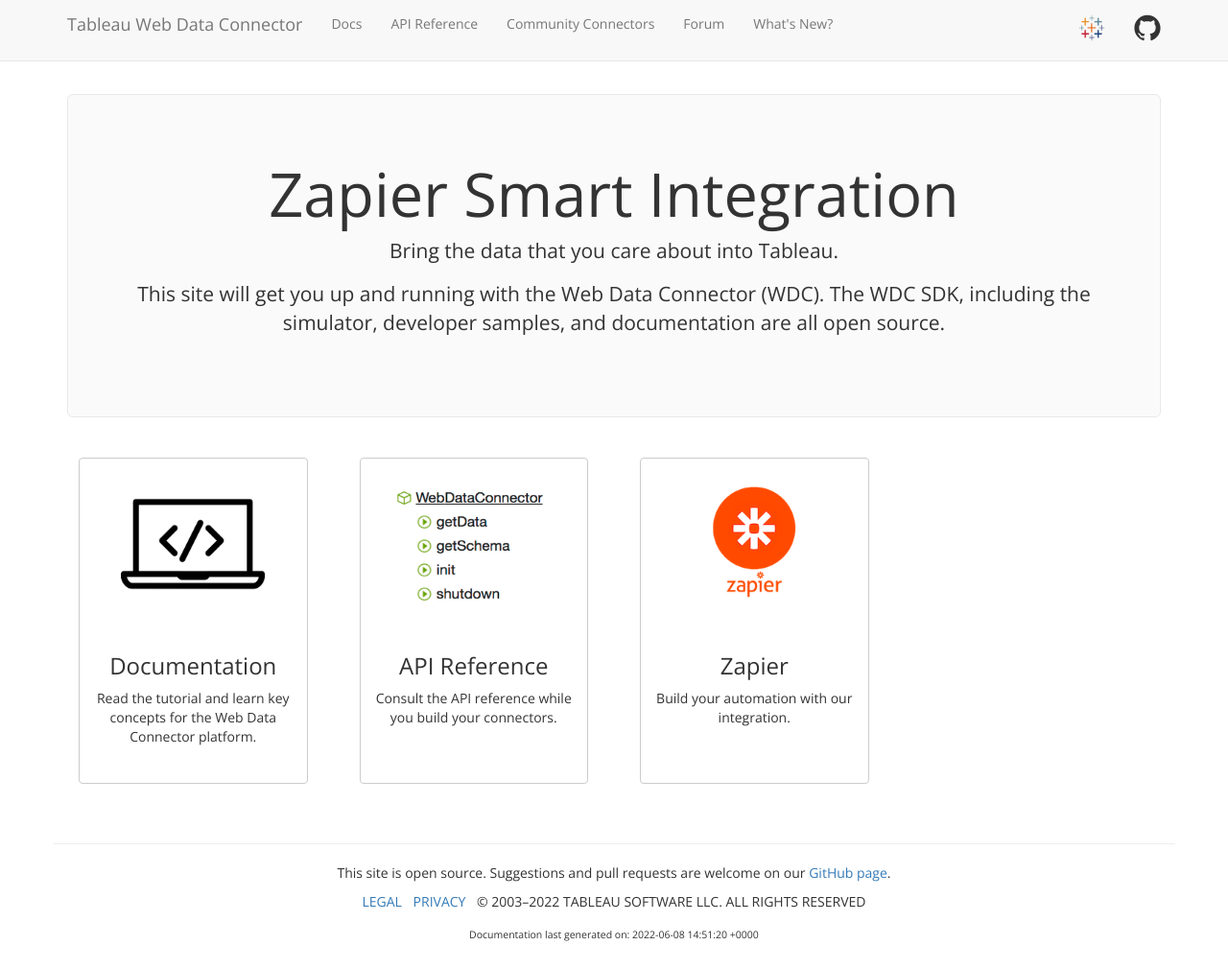
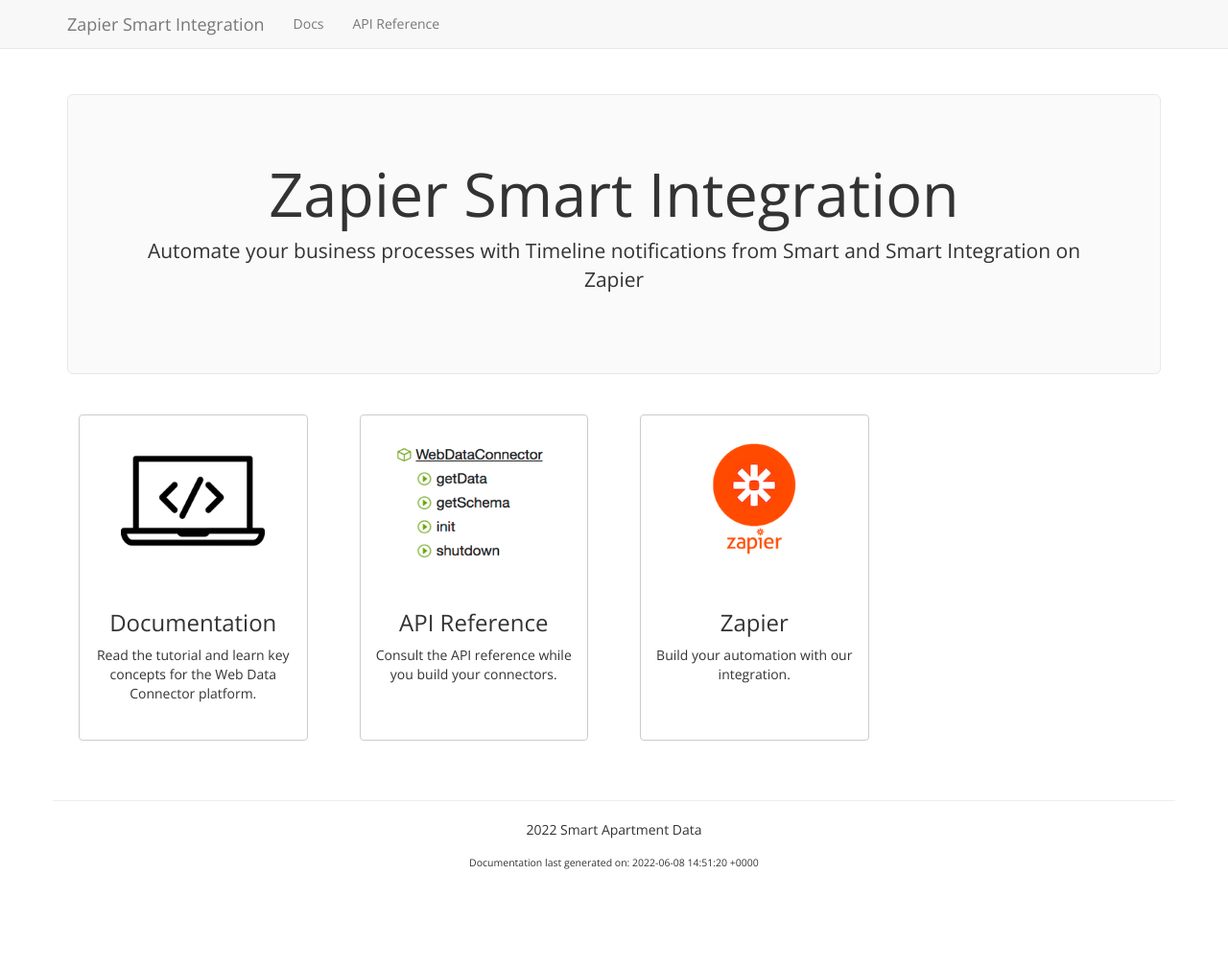
Before and after one commit to b4blue/b4blue.github.io, a Jekyll site: the page built from index.html, in a window 1280 px wide and 1010 px high. Shown: the whole window at 96% size. Built offline with Jekyll 4.4.1, drawn with Linux system fonts in a browser that asks for light colours; nearby versions of some CDN libraries.

Commit message:
no message

```diff
--- a/_includes/footer.html
+++ b/_includes/footer.html
@@ -2,8 +2,7 @@
 <footer>
     <div class="row">
             <hr class="footer-hr">
-            <p>This site is open source. Suggestions and pull requests are welcome on our <a href="https://github.com/tableau/webdataconnector">GitHub page</a>.</p>
-            <p><a href="https://www.tableau.com/en-us/legal" class="aLegal">LEGAL</a> <a href="https://www.tableau.com/en-us/privacy" class="aLegal">PRIVACY</a> &copy; 2003&ndash;<script>document.write(new Date().getFullYear())</script> TABLEAU SOFTWARE LLC. ALL RIGHTS RESERVED</p>
+            <p> 2022 Smart Apartment Data</p>
             <sub>Documentation last generated on: {{ site.time }}</sub>
     </div>
 </footer>
--- a/_includes/header.html
+++ b/_includes/header.html
@@ -9,20 +9,12 @@
             <span class="icon-bar"></span>
             <span class="icon-bar"></span>
           </button>
-          <a class="navbar-brand navbar-brand-logo" href="{{ site.baseurl }}/#">Tableau Web Data Connector</a>
+          <a class="navbar-brand navbar-brand-logo" href="{{ site.baseurl }}/#">Zapier Smart Integration</a>
         </div>
         <div id="navbar" class="navbar-collapse collapse">
           <ul class="nav navbar-nav">
             <li><a href="{{ site.baseurl }}/docs/">Docs</a></li>
             <li><a href="{{ site.baseurl }}/docs/api_ref.html">API Reference</a></li>
-            <li><a href="{{ site.baseurl }}/community/">Community Connectors</a></li>
-            <li><a target="_blank" href="https://community.tableau.com/s/topic/0TO4T000000QFBJWA4/web-data-connector">Forum</a></li>
-            <li><a href="{{ site.baseurl }}/news/">What's New?</a></li>
-          </ul>
-          <ul class="nav navbar-nav navbar-right">
-            <li class="tableauIcon"><a target="_blank" href="http://tableau.com"><img src="{{ site.baseurl }}/assets/logo.png" alt="Tableau Developers" class="logo" /></a></li>
-            <li><a target="_blank" href="https://github.com/tableau/webdataconnector"><span class="icon icon--github" title="WDC on GitHub" alt="WDC on GitHub">{% include icon-github.svg %}</span></a></li>
-          </ul>
         </div><!--/.nav-collapse -->
       </div>
     </nav>
--- a/index.html
+++ b/index.html
@@ -5,8 +5,7 @@
 ---
 <header class="jumbotron hero-spacer text-center">
     <h1>Zapier Smart Integration</h1>
-    <p>Bring the data that you care about into Tableau.</p>
-    <p>This site will get you up and running with the Web Data Connector (WDC). The WDC SDK, including the simulator, developer samples, and documentation are all open source.</p>
+    <p>Automate your business processes with Timeline notifications from Smart and Smart Integration on Zapier</p>
     <br />
 </header>
 <div class="row">
```
